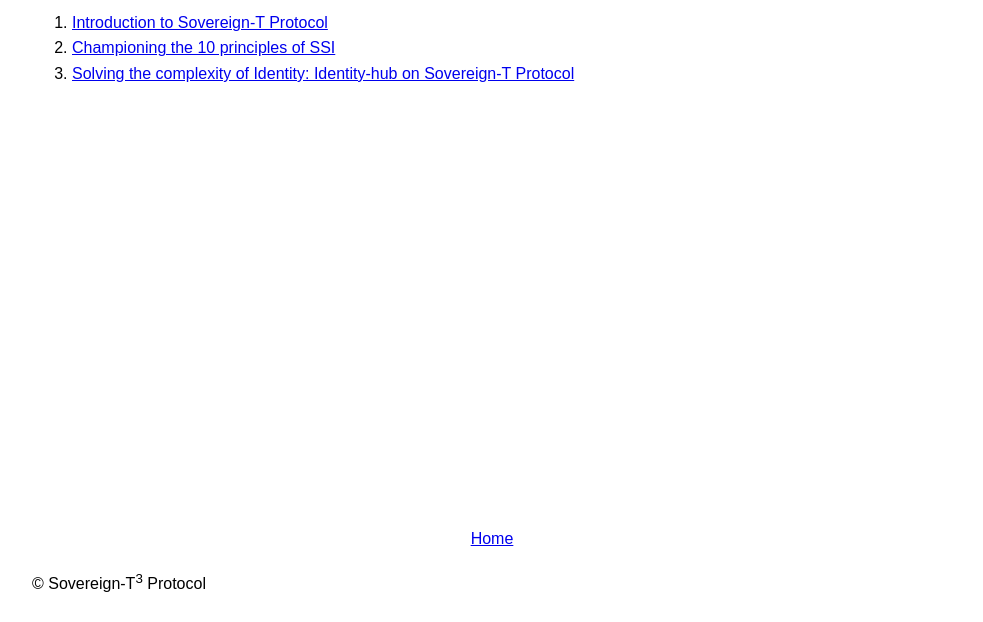
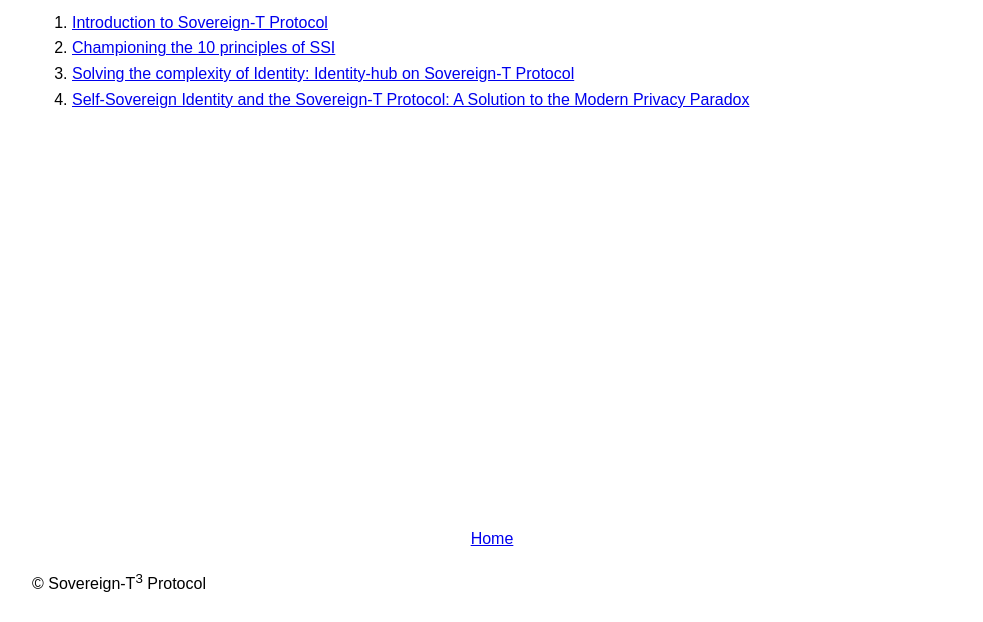
Before and after one commit to kesaviwebsolutions/Sovereign-T-Protocol-intro, a plain HTML site: page blog.html in a window 1280 px wide. Shown: the part 198-820 px from the top of the page, without its empty margins (148-1131 px from the left). Drawn offline with Linux system fonts and the light colour scheme.

Commit message:
Update blog.html

```diff
--- a/blog.html
+++ b/blog.html
@@ -217,6 +217,12 @@
           Protocol</a
         >
       </li>
+      <li>
+        <a
+          href="https://medium.com/@SovereigntyProtocol/self-sovereign-identity-and-the-sovereign-t-protocol-a-solution-to-the-modern-privacy-paradox-3253a78a4971"
+          >Self-Sovereign Identity and the Sovereign-T Protocol: A Solution to the Modern Privacy Paradox</a
+        >
+      </li>
     </ol>
 
     <footer>
```
